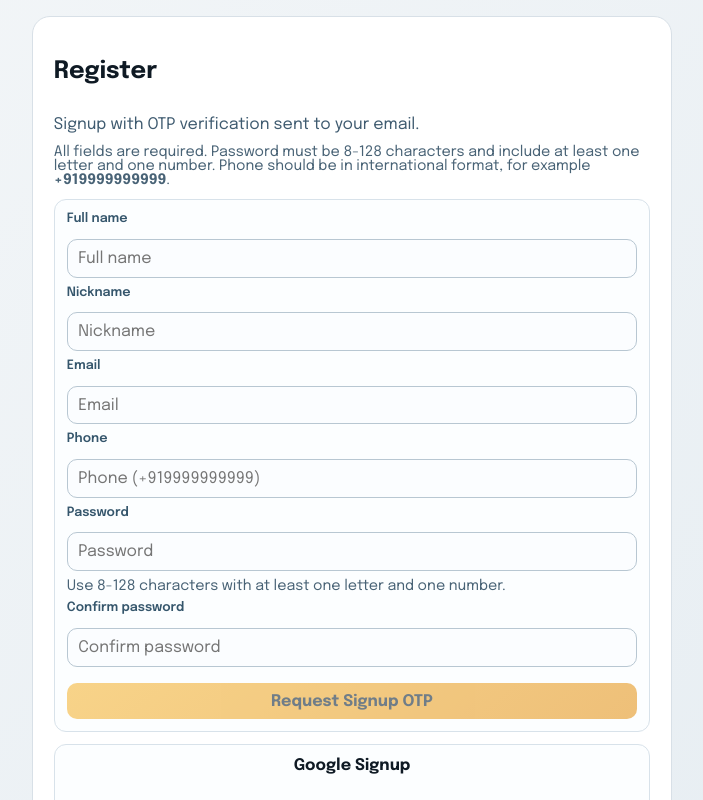
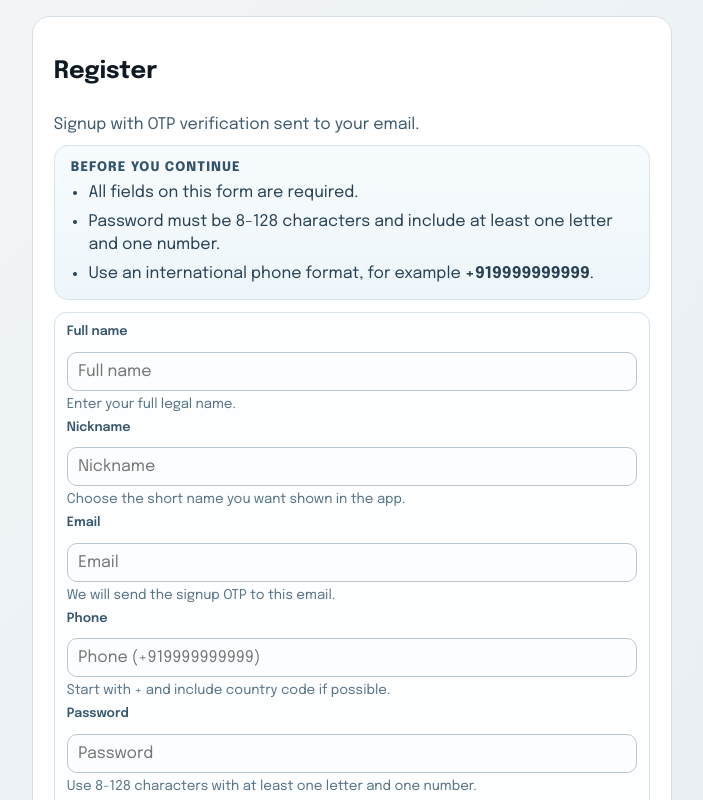
Before and after one commit to AnustupMaity/tripwise, a Next.js app in the folder web/: page /auth/register in a window 1280 px wide. Shown: the top 800 px of the page, without its empty margins (288-991 px from the left). Built offline with nearby package versions, Linux system fonts and the light colour scheme; no server answers.

Commit message:
Changes to be committed: 	modified:   web/app/auth/register/page.tsx 	modified:   web/app/globals.css

```diff
--- a/web/app/auth/register/page.tsx
+++ b/web/app/auth/register/page.tsx
@@ -133,30 +133,39 @@ export default function RegisterPage() {
       <section className="auth-card auth-grid">
         <h1>Register</h1>
         <p className="auth-sub">Signup with OTP verification sent to your email.</p>
-        <p className="empty-copy">
-          All fields are required. Password must be 8-128 characters and include at least one letter and one number.
-          Phone should be in international format, for example <strong>+919999999999</strong>.
-        </p>
+        <div className="auth-note-card" aria-label="Registration requirements">
+          <p className="auth-note-title">Before you continue</p>
+          <ul className="auth-note-list">
+            <li>All fields on this form are required.</li>
+            <li>Password must be 8-128 characters and include at least one letter and one number.</li>
+            <li>Use an international phone format, for example <strong>+919999999999</strong>.</li>
+          </ul>
+        </div>
 
         <form className="auth-block stack-form" onSubmit={requestOtp}>
           <label className="field-label" htmlFor="register-name">Full name</label>
           <input id="register-name" className="tw-input" value={name} onChange={(e) => setName(e.target.value)} placeholder="Full name" required minLength={2} autoComplete="name" />
+          <p className="field-help">Enter your full legal name.</p>
 
           <label className="field-label" htmlFor="register-nickname">Nickname</label>
           <input id="register-nickname" className="tw-input" value={nickname} onChange={(e) => setNickname(e.target.value)} placeholder="Nickname" required minLength={2} autoComplete="nickname" />
+          <p className="field-help">Choose the short name you want shown in the app.</p>
 
           <label className="field-label" htmlFor="register-email">Email</label>
           <input id="register-email" className="tw-input" type="email" value={email} onChange={(e) => setEmail(e.target.value)} placeholder="Email" required autoComplete="email" />
+          <p className="field-help">We will send the signup OTP to this email.</p>
 
           <label className="field-label" htmlFor="register-phone">Phone</label>
           <input id="register-phone" className="tw-input" type="tel" value={phone} onChange={(e) => setPhone(e.target.value)} placeholder="Phone (+919999999999)" required pattern="^\\+?[0-9]{8,15}$" inputMode="tel" autoComplete="tel" />
+          <p className="field-help">Start with + and include country code if possible.</p>
 
           <label className="field-label" htmlFor="register-password">Password</label>
           <input id="register-password" className="tw-input" type="password" value={password} onChange={(e) => setPassword(e.target.value)} placeholder="Password" required minLength={8} autoComplete="new-password" />
-          <p className="empty-copy">Use 8-128 characters with at least one letter and one number.</p>
+          <p className="field-help">Use 8-128 characters with at least one letter and one number.</p>
 
           <label className="field-label" htmlFor="register-confirm-password">Confirm password</label>
           <input id="register-confirm-password" className="tw-input" type="password" value={confirmPassword} onChange={(e) => setConfirmPassword(e.target.value)} placeholder="Confirm password" required minLength={8} autoComplete="new-password" />
+          <p className="field-help">Re-enter the same password to avoid mistakes.</p>
 
           <button className="tw-btn" type="submit" disabled={loading || !isRegistrationFormComplete}>
             Request Signup OTP
--- a/web/app/globals.css
+++ b/web/app/globals.css
@@ -207,6 +207,41 @@ body {
 .auth-block h2 {
   margin: 0 0 0.5rem;
   font-size: 1rem;
+}
+
+.auth-note-card {
+  border-radius: 14px;
+  border: 1px solid #d7e3ea;
+  background: linear-gradient(180deg, #f7fbfd, #eef6fb);
+  padding: 0.9rem 1rem;
+}
+
+.auth-note-title {
+  margin: 0 0 0.45rem;
+  font-size: 0.82rem;
+  font-weight: 800;
+  letter-spacing: 0.08em;
+  text-transform: uppercase;
+  color: #31536b;
+}
+
+.auth-note-list {
+  margin: 0;
+  padding-left: 1.1rem;
+  color: #284155;
+  display: grid;
+  gap: 0.35rem;
+}
+
+.auth-note-list li {
+  line-height: 1.45;
+}
+
+.field-help {
+  margin: -0.25rem 0 0;
+  font-size: 0.84rem;
+  color: #587387;
+  line-height: 1.35;
 }
 
 .google-btn-wrap {
```
